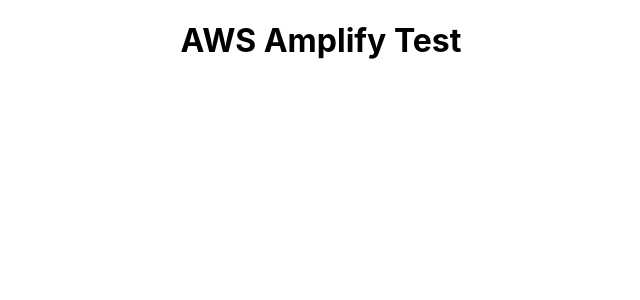
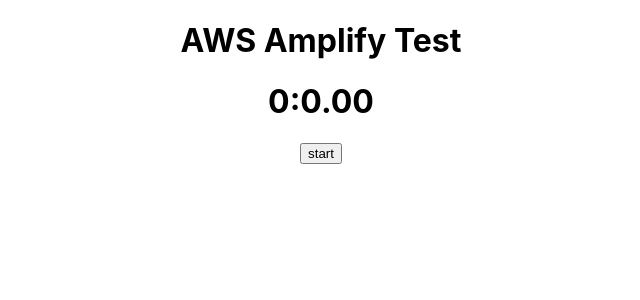
Before and after one commit to jaitken/multitimer, a React (Create React App) app: page / in a window 1280 px wide. Shown: the top 300 px of the page, without its empty margins (319-959 px from the left). Built offline with nearby package versions, Linux system fonts and the light colour scheme.

Commit message:
added stopwatch

```diff
--- a/src/App.js
+++ b/src/App.js
@@ -1,10 +1,11 @@
-import logo from './logo.svg';
 import './App.css';
+import Stopwatch from './Components/Stopwatch';
 
 function App() {
   return (
     <div className="App">
       <h1>AWS Amplify Test</h1>
+      <Stopwatch/>
     </div>
   );
 }
--- /dev/null
+++ b/src/Components/Stopwatch.jsx
@@ -0,0 +1,61 @@
+import React from 'react';
+
+class Stopwatch extends React.Component{
+    constructor(){
+        super();
+        this.state = {
+            time: 0,
+            isOn: false,
+            start: 0
+        }
+        this.startTimer = this.startTimer.bind(this)
+        this.stopTimer = this.stopTimer.bind(this)
+        this.resetTimer = this.resetTimer.bind(this)
+    }
+
+    startTimer() {
+        this.setState({
+          isOn: true,
+          time: this.state.time,
+          start: Date.now() - this.state.time
+        });
+
+        this.timer = setInterval(() => this.setState({
+          time: Date.now() - this.state.start
+          }), 10);
+      }
+
+    stopTimer() {
+        this.setState({isOn: false})
+        clearInterval(this.timer)
+    }
+
+    resetTimer() {
+        this.setState({time: 0, isOn: false})
+    }
+
+
+    render(){
+        let start = (this.state.time === 0) ? <button onClick={this.startTimer}>start</button> : null
+
+        let stop = (this.state.time === 0 || !this.state.isOn) ? null : <button onClick={this.stopTimer}>stop</button>
+
+        let resume = (this.state.time === 0 || this.state.isOn) ? null : <button onClick={this.startTimer}>resume</button>
+
+        let reset = (this.state.time === 0 || this.state.isOn) ? null : <button onClick={this.resetTimer}>reset</button>
+
+        let seconds = (this.state.time/1000%60).toFixed(2);
+        let mins = Math.floor(this.state.time/1000/60)
+
+        return(
+          <div>
+          <h1>{mins}:{seconds}</h1>
+          {start}
+          {resume}
+          {stop}
+          {reset}
+        </div>
+      )
+    }
+}
+export default Stopwatch;
```
